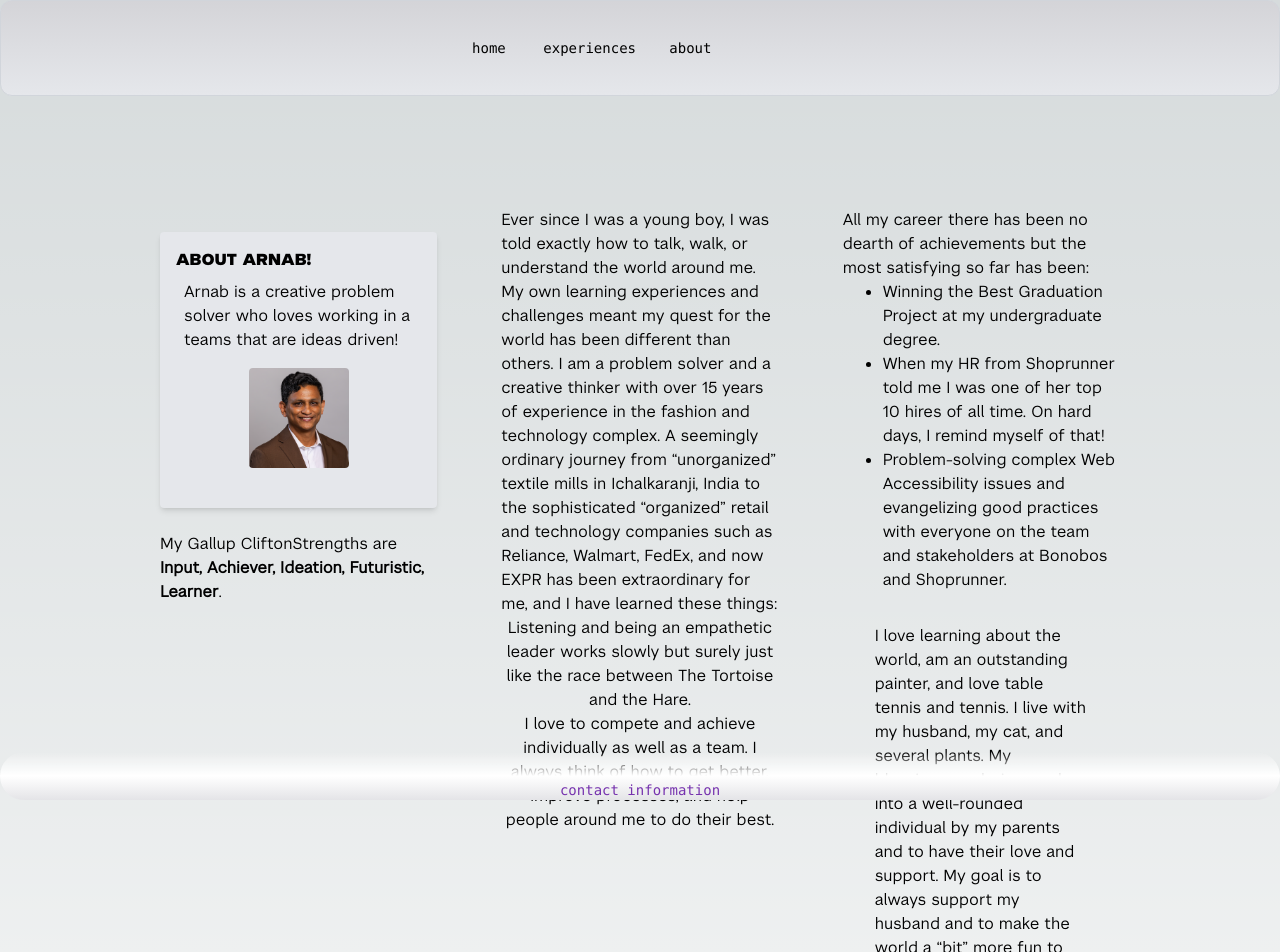
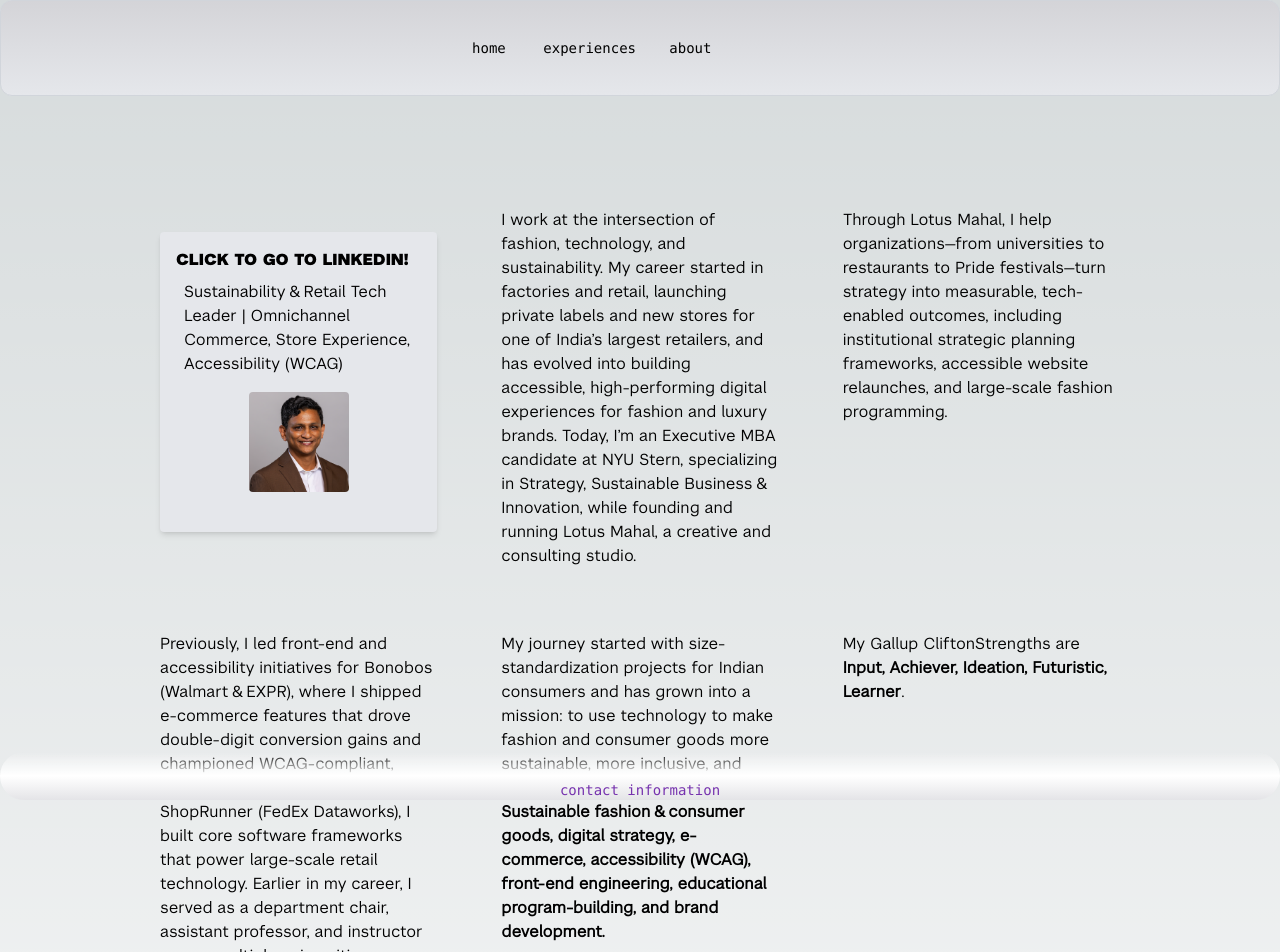
Before and after one commit to arnab-156/arnab-majumdar, a Next.js app: page /about in a window 1280 px wide. Shown: the top 952 px of the page. Built offline with nearby package versions, Linux system fonts and the light colour scheme.

Commit message:
Update about content (#93)
* Update home highlight copy

* Refresh about copy

```diff
--- a/src/app/about/page.tsx
+++ b/src/app/about/page.tsx
@@ -10,50 +10,39 @@ export default function About() {
       <div className="grid text-center lg:w-half lg:max-w-5xl lg:grid-cols-3 lg:text-left">
         <div className="m-8">
           <Card
-            title="About Arnab!"
+            title="Click to go to LinkedIn!"
             url="https://www.linkedin.com/in/arnab156/"
             imageUrl={urlImageDefault}
-            description="Arnab is a creative problem solver who loves working in a teams that are ideas driven!"
+            description="Sustainability & Retail Tech Leader | Omnichannel Commerce, Store Experience, Accessibility (WCAG)"
           />
-          <p className="">My Gallup CliftonStrengths are <strong>Input, Achiever, Ideation, Futuristic, Learner</strong>.</p>
         </div>
 
         <div className="m-8">
-          Ever since I was a young boy, I was told exactly how to talk, walk,
-          or understand the world around me. My own learning experiences and
-          challenges meant my quest for the world has been different than others.
-          I am a problem solver and a creative thinker with over 15 years of
-          experience in the fashion and technology complex. A seemingly ordinary
-          journey from “unorganized” textile mills in Ichalkaranji, India to the
-          sophisticated “organized” retail and technology companies such as
-          Reliance, Walmart, FedEx, and now EXPR has been extraordinary for me,
-          and I have learned these things:
-          <ul className="text-center m-auto">
-            <li>Listening and being an empathetic leader works slowly but surely
-              just like the race between The Tortoise and the Hare.</li>
-            <li>I love to compete and achieve individually as well as a team.
-              I always think of how to get better, improve processes,
-              and help people around me to do their best.</li>
-          </ul>
+          I work at the intersection of fashion, technology, and sustainability. My career started in factories and retail, launching private labels and new stores for one of India’s largest retailers, and has evolved into building accessible, high-performing digital experiences for fashion and luxury brands. Today, I’m an Executive MBA candidate at NYU Stern, specializing in Strategy, Sustainable Business & Innovation, while founding and running Lotus Mahal, a creative and consulting studio.
         </div>
 
         <div className="m-8">
-          All my career there has been no dearth of achievements but the most satisfying so far has been:
-          <ul className="list-disc pl-4 ml-6">
-            <li>Winning the Best Graduation Project at my undergraduate degree.</li>
-            <li>When my HR from Shoprunner told me I was one of her top 10 hires of
-              all time. On hard days, I remind myself of that!</li>
-            <li>Problem-solving complex Web Accessibility issues and evangelizing
-              good practices with everyone on the team and stakeholders
-              at Bonobos and Shoprunner.</li>
-          </ul>
+          <p>
+            Through Lotus Mahal, I help organizations—from universities to restaurants to Pride festivals—turn strategy into measurable, tech-enabled outcomes, including institutional strategic planning frameworks, accessible website relaunches, and large-scale fashion programming.
+          </p>
+        </div>
 
-          <p className="m-8 mb-20">
-            I love learning about the world, am an outstanding painter, and love table tennis and tennis.
-            I live with my husband, my cat, and several plants. My blessings are being made into a
-            well-rounded individual by my parents and to have their love and support. My goal is to always
-            support my husband and to make the world a “bit” more fun to live in for everyone.
+        <div className="m-8">
+          <p>
+            Previously, I led front-end and accessibility initiatives for Bonobos (Walmart & EXPR), where I shipped e-commerce features that drove double-digit conversion gains and championed WCAG-compliant, inclusive design. Before that, at ShopRunner (FedEx Dataworks), I built core software frameworks that power large-scale retail technology. Earlier in my career, I served as a department chair, assistant professor, and instructor across multiple universities, weaving sustainability and technology into 100% of the fashion curriculum and helping double enrollments in fashion programs.
           </p>
+
+        </div>
+
+        <div className="m-8">
+          <p>
+            My journey started with size-standardization projects for Indian consumers and has grown into a mission: to use technology to make fashion and consumer goods more sustainable, more inclusive, and more human.
+            <strong> Focus areas: Sustainable fashion & consumer goods, digital strategy, e-commerce, accessibility (WCAG), front-end engineering, educational program-building, and brand development. </strong>
+          </p>
+        </div>
+
+        <div className="m-8">
+          <p className="">My Gallup CliftonStrengths are <strong>Input, Achiever, Ideation, Futuristic, Learner</strong>.</p>
         </div>
 
         <Card title="See More of Arnab's Experiences.." url={"/experiences"} customClassName="m-8 mb-20" backgroundTheme={nycBackgroundTheme}>
@@ -67,7 +56,6 @@ export default function About() {
           <p className="m-2">
             For business enquiries, <strong> <Link className={`${buttonStyle}`} href="/help" aria-label="go to calendar to schedule a google meet">Contact me.</Link></strong>
           </p>
-
           <p className="mt-4"> Find social information in the top navigation on mobile or the footer on desktop.</p>
         </div>
       </div>
```
Also changed, not shown: src/app/home.tsx (added, +199 -0 lines).
